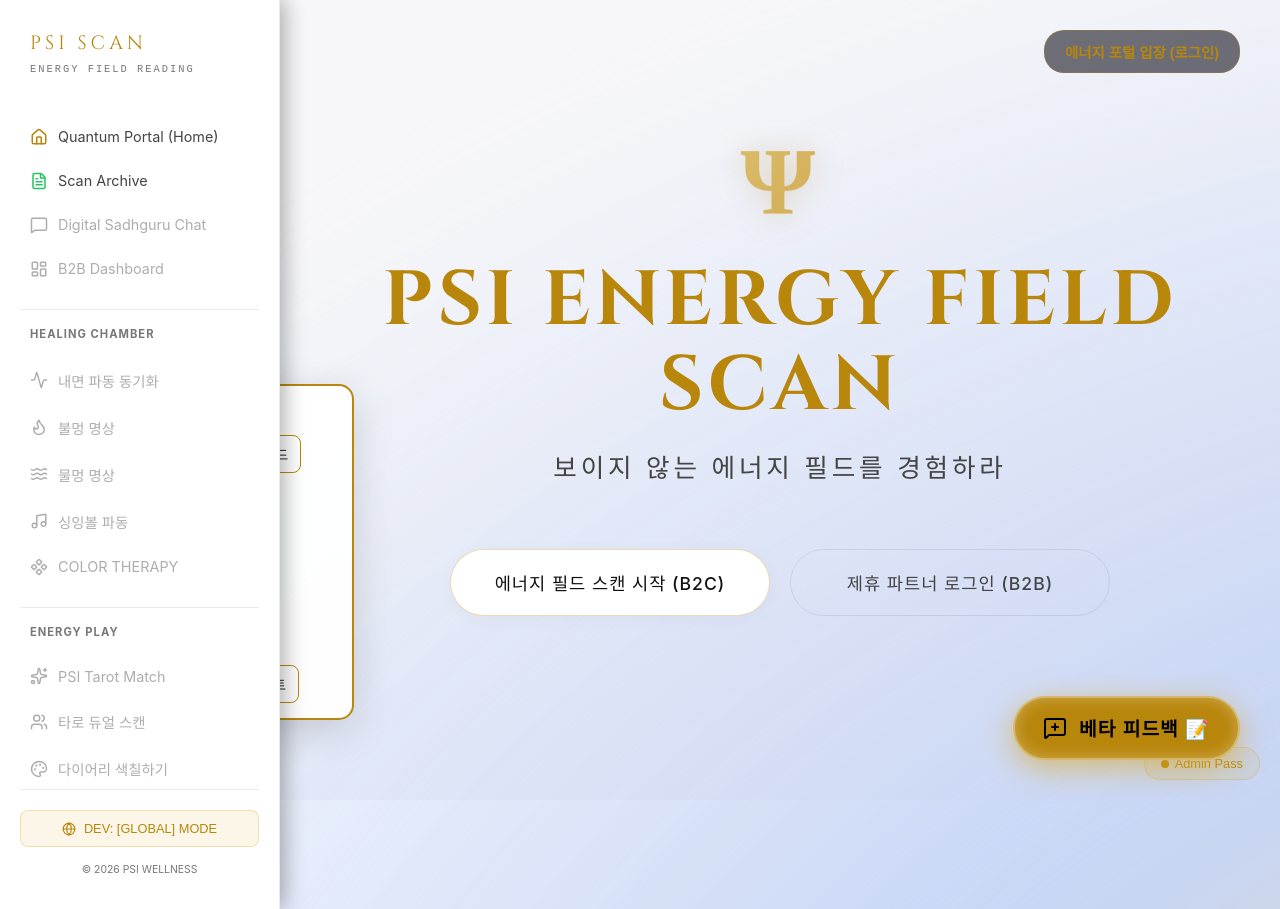
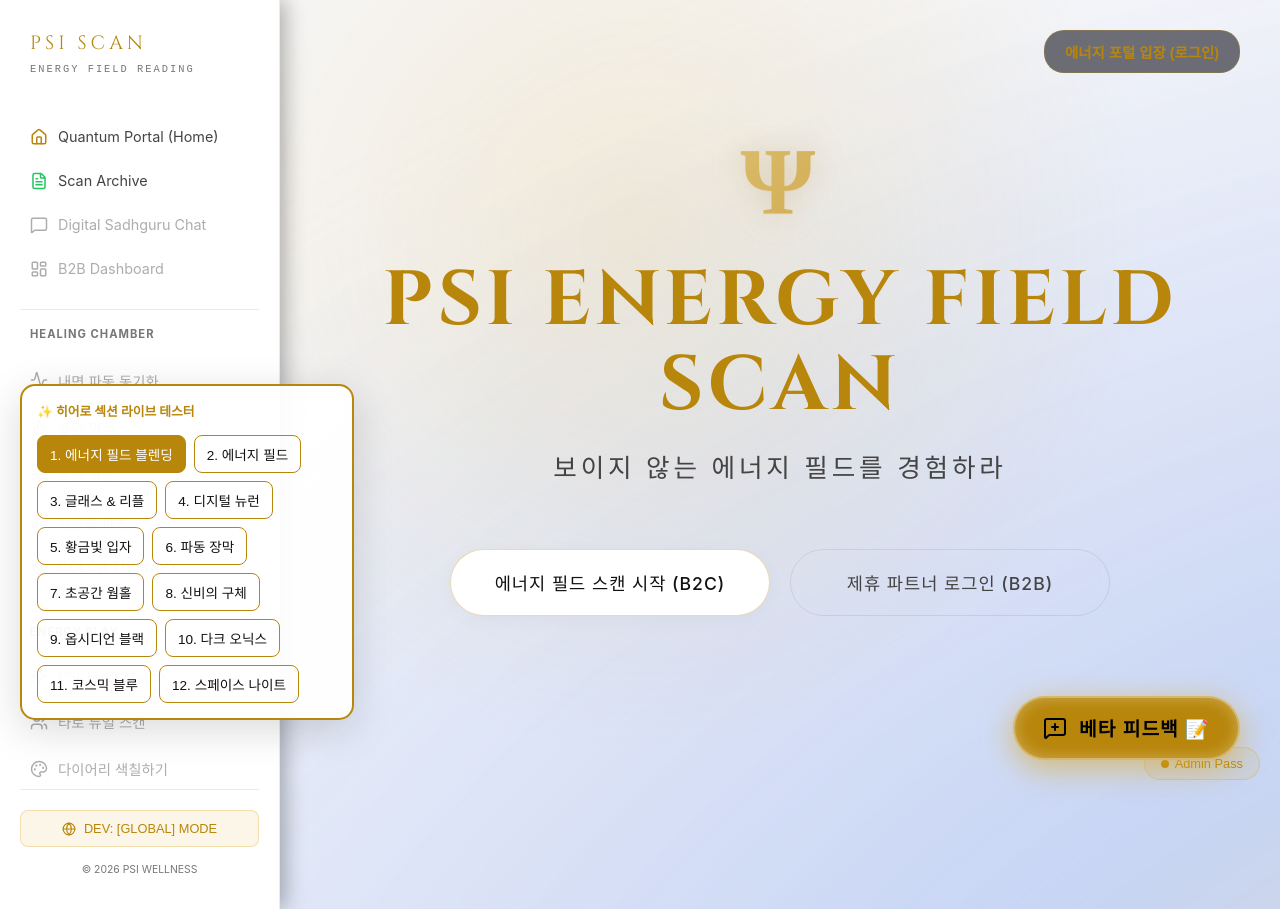
Before and after one commit to yoooho840-bot/psi-scan-website, a React (Vite) app: page / in a window 1280 px wide. Built offline with nearby package versions, Linux system fonts and the light colour scheme; no server answers; a web font is replaced by a local one.

Commit message:
fix: use createPortal for auth modal and remove z-index trap on desktop-content

```diff
--- a/src/index.css
+++ b/src/index.css
@@ -415,7 +415,6 @@ body {
 .desktop-content {
   flex: 1;
   position: relative;
-  z-index: 5;
   height: 100vh;
   overflow-y: auto;
   overflow-x: hidden;
--- a/src/screens/LandingScreen.tsx
+++ b/src/screens/LandingScreen.tsx
@@ -1,4 +1,5 @@
 import React, { useEffect, useState } from 'react';
+import { createPortal } from 'react-dom';
 import { useNavigate } from 'react-router-dom';
 import { Eye, Activity, HeartPulse, Shield, Sparkles, Volume2, Award, BrainCircuit, Network, Wind, Compass, X } from 'lucide-react';
 import { motion } from 'framer-motion';
@@ -649,7 +650,7 @@ export default function LandingScreen() {
             `}</style>
 
             {/* Authentication Modal */}
-            {showAuthModal && (
+            {showAuthModal && createPortal(
                 <div style={{
                     position: 'fixed', top: 0, left: 0, right: 0, bottom: 0,
                     background: 'rgba(5, 5, 10, 0.8)', backdropFilter: 'blur(20px)',
@@ -744,7 +745,8 @@ export default function LandingScreen() {
                             </div>
                         </>
                     </motion.div>
-                </div>
+                </div>,
+                document.body
             )}
         </div>
     );
```
